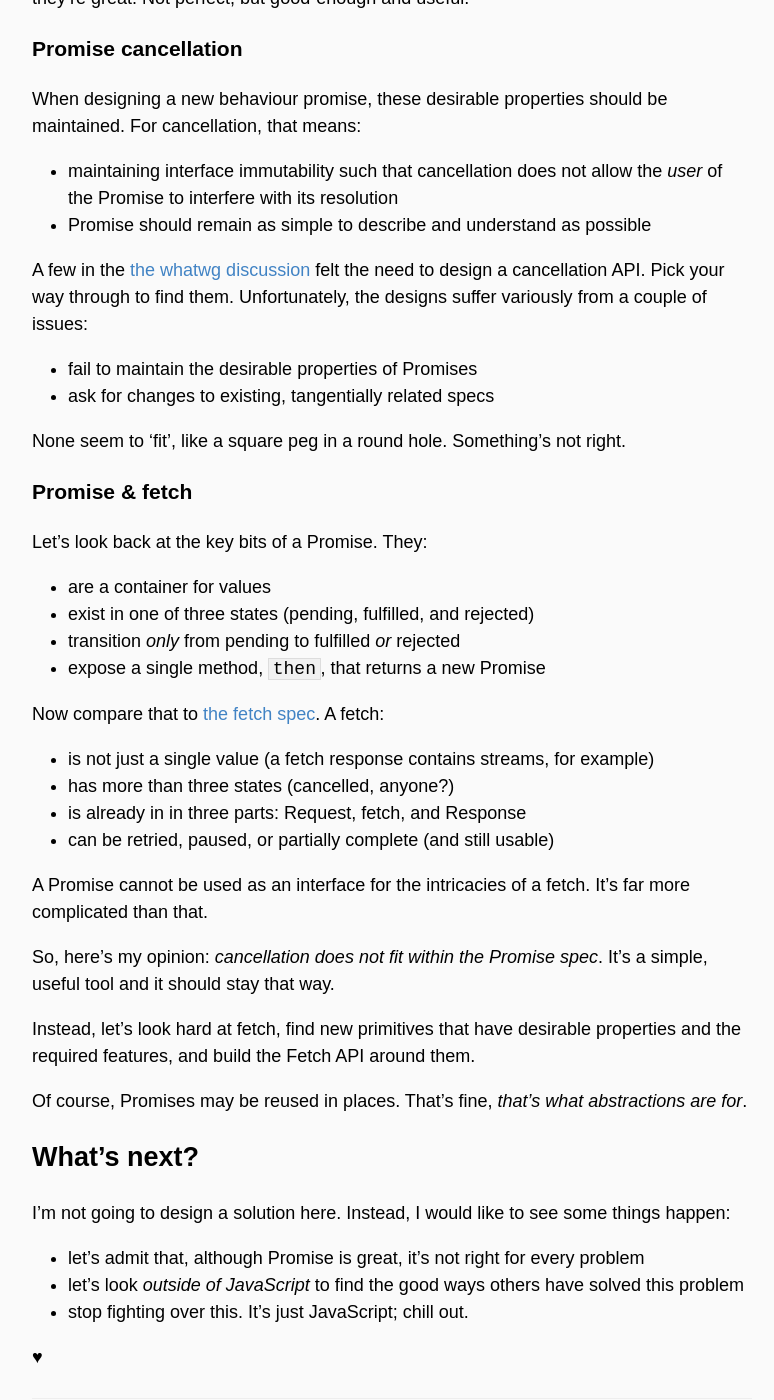
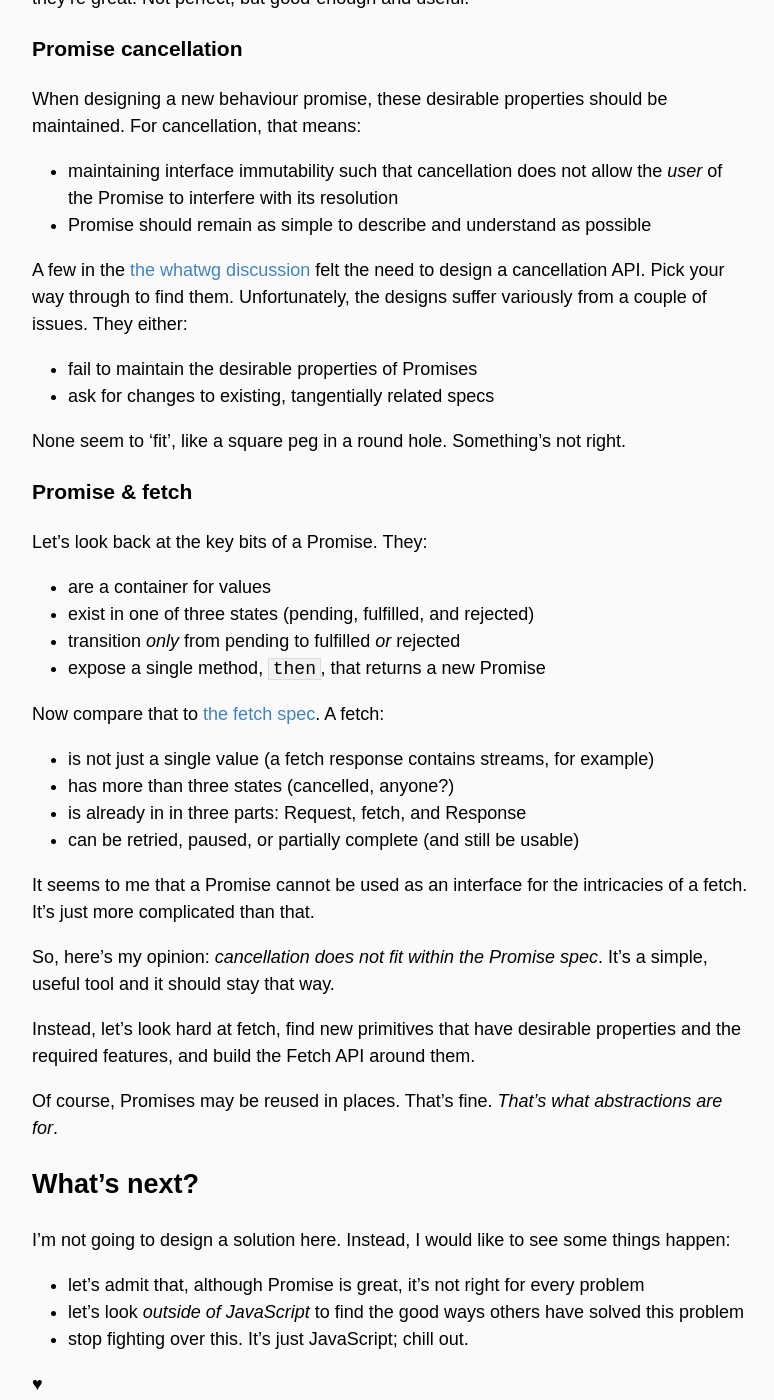
Before and after one commit to tgvashworth/tgvashworth.github.io, a Jekyll site: the page built from _posts/2015-11-25-promise-and-fetch.md, in a window 1280 px wide and 1400 px high, scrolled down 1281 px. Shown: the whole window, without its empty margins (248-1022 px from the left). Built offline with Jekyll 4.4.1, drawn with Linux system fonts in a browser that asks for light colours; some web fonts are replaced.

Commit message:
Update promise post

```diff
--- a/_posts/2015-11-25-promise-and-fetch.md
+++ b/_posts/2015-11-25-promise-and-fetch.md
@@ -42,7 +42,7 @@ When designing a new behaviour promise, these desirable properties should be mai
 - maintaining interface immutability such that cancellation does not allow the *user* of the Promise to interfere with its resolution
 - Promise should remain as simple to describe and understand as possible
 
-A few in the [the whatwg discussion][fetch-cancel-discussion] felt the need to design a cancellation API. Pick your way through to find them. Unfortunately, the designs suffer variously from a couple of issues:
+A few in the [the whatwg discussion][fetch-cancel-discussion] felt the need to design a cancellation API. Pick your way through to find them. Unfortunately, the designs suffer variously from a couple of issues. They either:
 
 - fail to maintain the desirable properties of Promises
 - ask for changes to existing, tangentially related specs
@@ -63,15 +63,15 @@ Now compare that to [the fetch spec][fetch-spec]. A fetch:
 - is not just a single value (a fetch response contains streams, for example)
 - has more than three states (cancelled, anyone?)
 - is already in in three parts: Request, fetch, and Response
-- can be retried, paused, or partially complete (and still usable)
+- can be retried, paused, or partially complete (and still be usable)
 
-A Promise cannot be used as an interface for the intricacies of a fetch. It's far more complicated than that.
+It seems to me that a Promise cannot be used as an interface for the intricacies of a fetch. It's just more complicated than that.
 
 So, here's my opinion: *cancellation does not fit within the Promise spec*. It's a simple, useful tool and it should stay that way.
 
 Instead, let's look hard at fetch, find new primitives that have desirable properties and the required features, and build the Fetch API around them.
 
-Of course, Promises may be reused in places. That's fine, *that's what abstractions are for*.
+Of course, Promises may be reused in places. That's fine. *That's what abstractions are for*.
 
 ## What's next?
 
```
